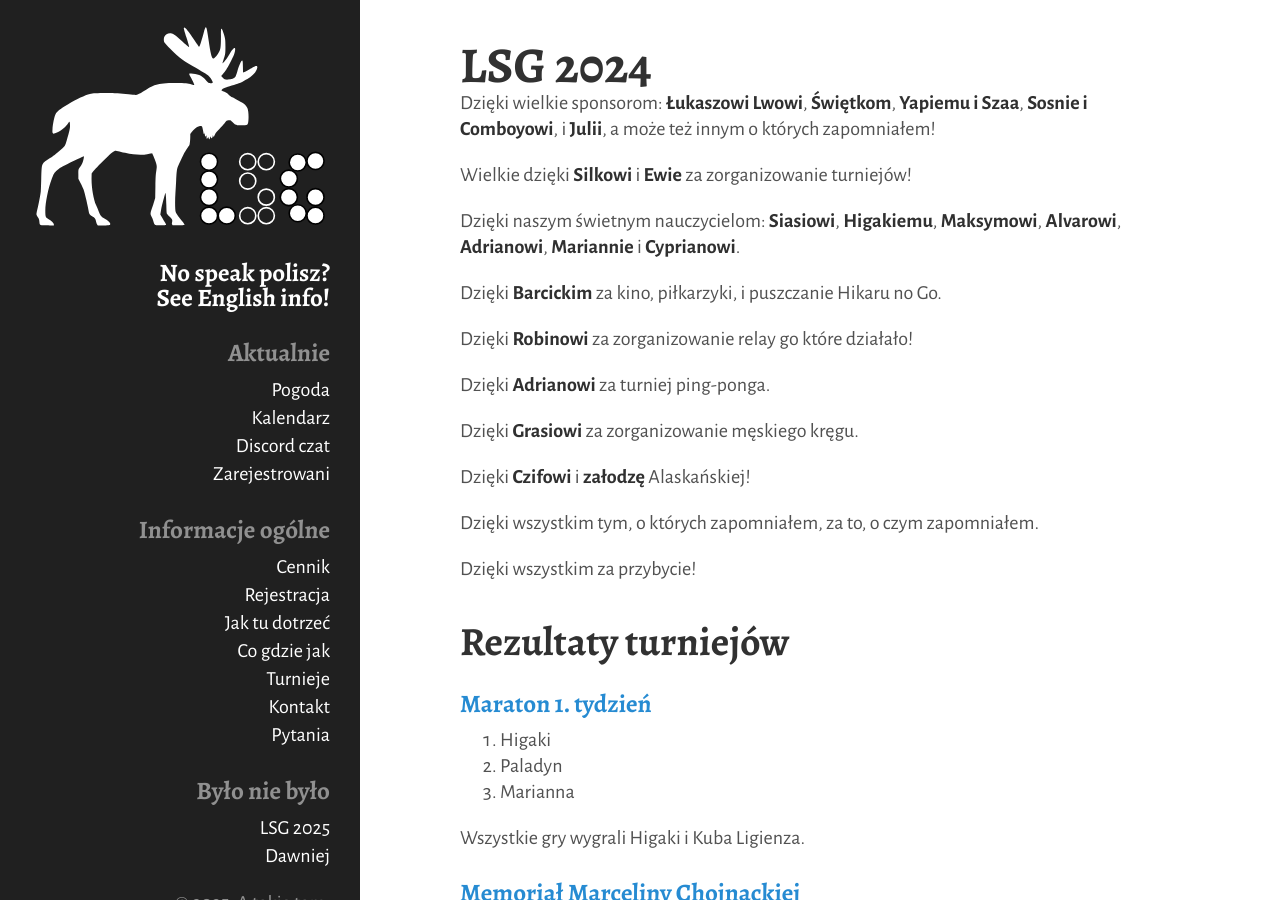
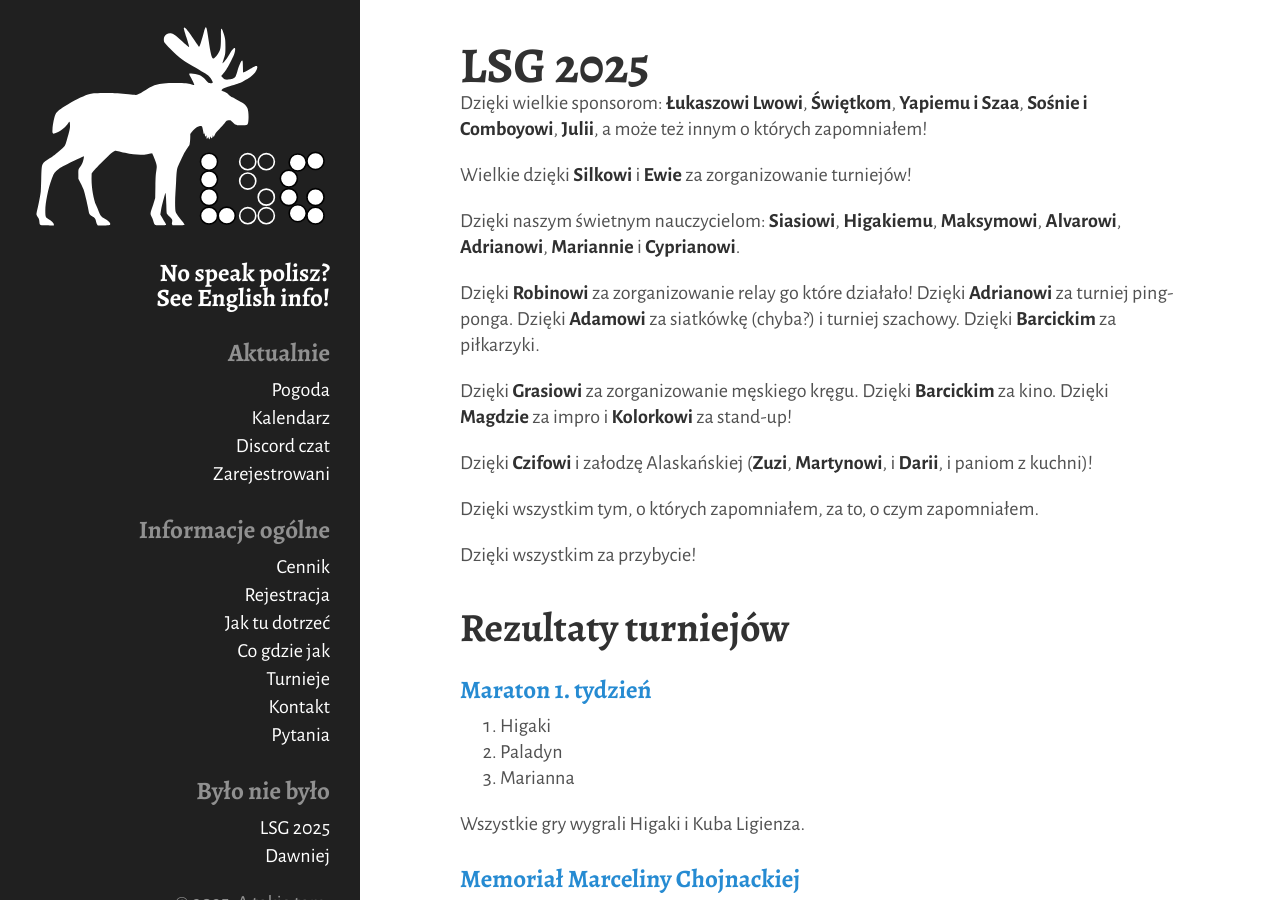
Before and after one commit to tasuki/lsg, a Jekyll site: the page built from _pages/2025.md, in a window 1280 px wide and 900 px high. Built offline with Jekyll 4.4.1, drawn with Linux system fonts in a browser that asks for light colours.

Commit message:
2025 actually

```diff
--- a/_pages/2025.md
+++ b/_pages/2025.md
@@ -1,25 +1,21 @@
 ---
 layout: page
-title: LSG 2024
+title: LSG 2025
 ---
 
-# LSG 2024
+# LSG 2025
 
-Dzięki wielkie sponsorom: **Łukaszowi Lwowi**, **Świętkom**, **Yapiemu i Szaa**, **Sosnie i Comboyowi**, i **Julii**, a może też innym o których zapomniałem!
+Dzięki wielkie sponsorom: **Łukaszowi Lwowi**, **Świętkom**, **Yapiemu i Szaa**, **Sośnie i Comboyowi**, **Julii**, a może też innym o których zapomniałem!
 
 Wielkie dzięki **Silkowi** i **Ewie** za zorganizowanie turniejów!
 
 Dzięki naszym świetnym nauczycielom: **Siasiowi**, **Higakiemu**, **Maksymowi**, **Alvarowi**, **Adrianowi**, **Mariannie** i **Cyprianowi**.
 
-Dzięki **Barcickim** za kino, piłkarzyki, i puszczanie Hikaru no Go.
+Dzięki **Robinowi** za zorganizowanie relay go które działało! Dzięki **Adrianowi** za turniej ping-ponga. Dzięki **Adamowi** za siatkówkę (chyba?) i turniej szachowy. Dzięki **Barcickim** za piłkarzyki.
 
-Dzięki **Robinowi** za zorganizowanie relay go które działało!
+Dzięki **Grasiowi** za zorganizowanie męskiego kręgu. Dzięki **Barcickim** za kino. Dzięki **Magdzie** za impro i **Kolorkowi** za stand-up!
 
-Dzięki **Adrianowi** za turniej ping-ponga.
-
-Dzięki **Grasiowi** za zorganizowanie męskiego kręgu.
-
-Dzięki **Czifowi** i **załodzę** Alaskańskiej!
+Dzięki **Czifowi** i załodzę Alaskańskiej (**Zuzi**, **Martynowi**, i **Darii**, i paniom z kuchni)!
 
 Dzięki wszystkim tym, o których zapomniałem, za to, o czym zapomniałem.
 
```
